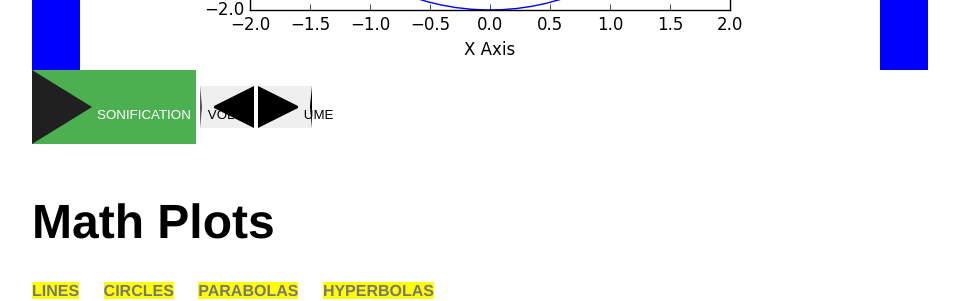
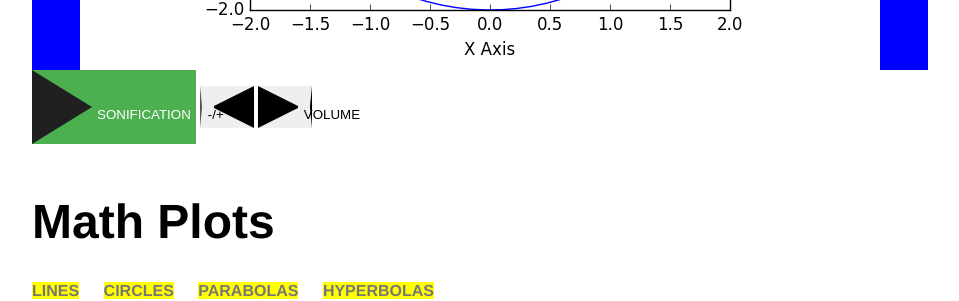
Before and after one commit to rbobkoskie3/rbobkoskie3.github.io, a Jekyll site: the page built from fixes/index.html, in a window 1280 px wide. Shown: the part 925-1226 px from the top of the page, without its empty margins (160-1119 px from the left). Built offline with Jekyll 4.4.1, drawn with Linux system fonts in a browser that asks for light colours.

Commit message:
Add files via upload

```diff
--- a/fixes/index.html
+++ b/fixes/index.html
@@ -107,7 +107,7 @@
             width: 74;
             height: 74px;
 
-            transition: 100ms all ease;
+            // transition: 100ms all ease;
             cursor: pointer;
 
             border-color: transparent transparent transparent #202020;
@@ -127,12 +127,12 @@
             width: 74;
             height: 74px;
 
-            transition: 100ms all ease;
+            // transition: 100ms all ease;
             cursor: pointer;
 
             border-color: #202020;
             border-style: double;
-            border-width: 0px 0px 0px 66px;
+            border-width: 0px 0px 0px 60px;
         }
 
         .vol {
@@ -180,6 +180,10 @@
 
                 function vol_inc() {
                         audio.volume += 0.1;
+                }
+
+                function vol_dec() {
+                        audio.volume -= 0.1;
                 }
 
                 function play(button) {
@@ -238,5 +242,5 @@
         </script>
         <!-- input type="button" class="button" value="SONIFICATION" onclick="play()" -->
         <button class="play" onclick="play(this)">SONIFICATION</button>
-        <button class="vol" onclick="vol_dec()">VOL</button>
-        <button class="ume" onclick="vol_inc()">UME</button>
+        <button class="vol" onclick="vol_dec()">-/+</button>
+        <button class="ume" onclick="vol_inc()">VOLUME</button>
```
